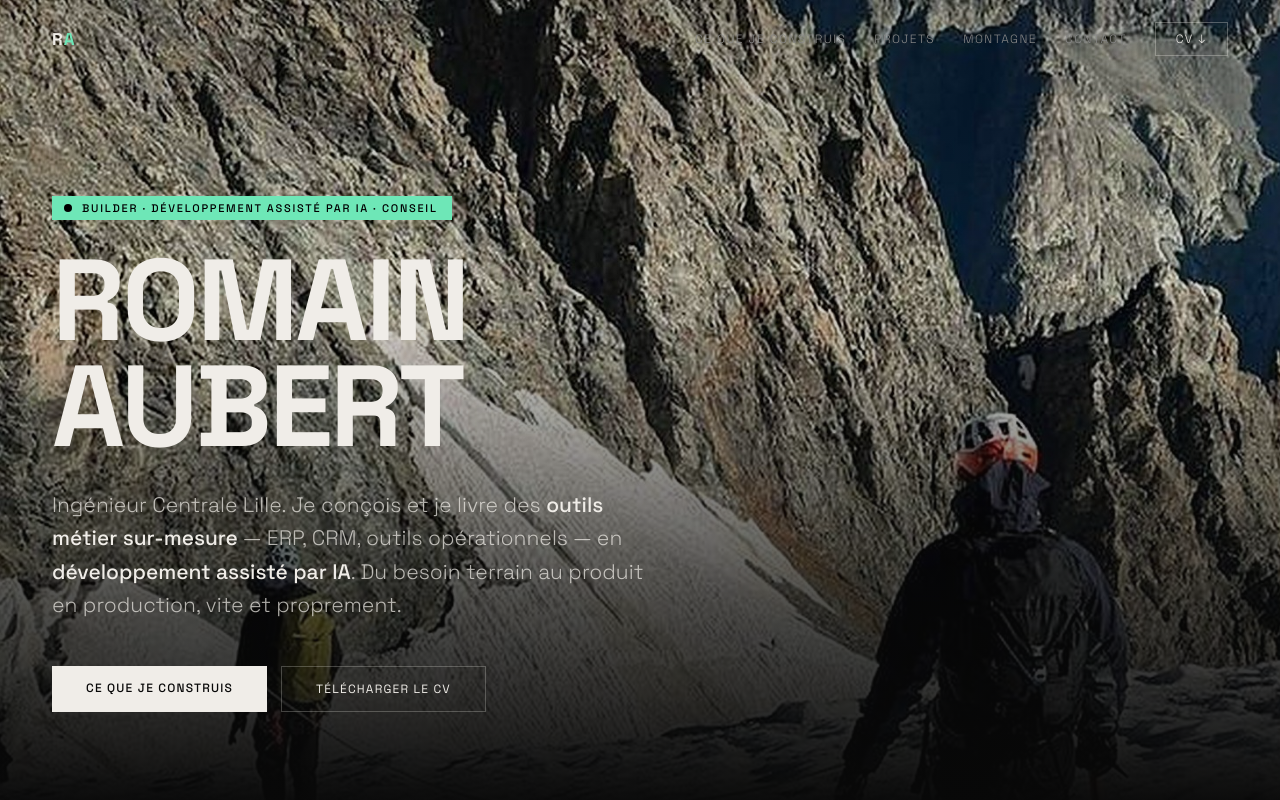
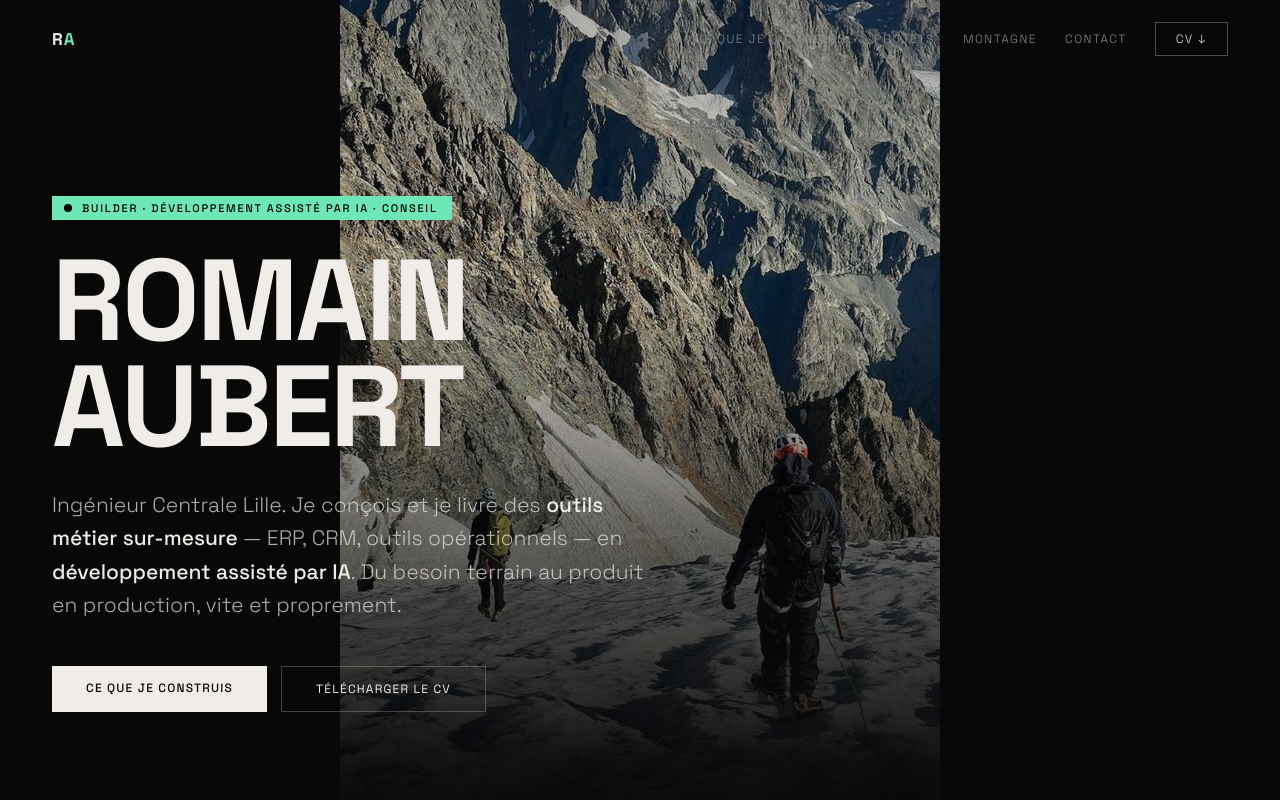
Before and after one commit to roro21220/Portfolio_Project, a React (Vite) app: page / in a window 1280 px wide. Shown: the top 800 px of the page. Built offline with nearby package versions, Linux system fonts and the light colour scheme; no server answers.

Commit message:
Hero: landscape crop, less zoom

```diff
--- a/src/index.css
+++ b/src/index.css
@@ -61,9 +61,9 @@ nav.scrolled {
   padding: 0 52px 88px; overflow: hidden;
 }
 .hero-bg {
-  position: absolute; inset: 0; background-color: #1a2028;
-  background-image: url('/images/hero.jpg'); background-size: cover;
-  background-position: center 50%; will-change: transform;
+  position: absolute; inset: 0; background-color: #080808;
+  background-image: url('/images/hero-portrait.jpg'); background-size: contain; background-repeat: no-repeat;
+  background-position: center top; will-change: transform;
 }
 .hero-bg::after {
   content: ''; position: absolute; inset: 0;
```
